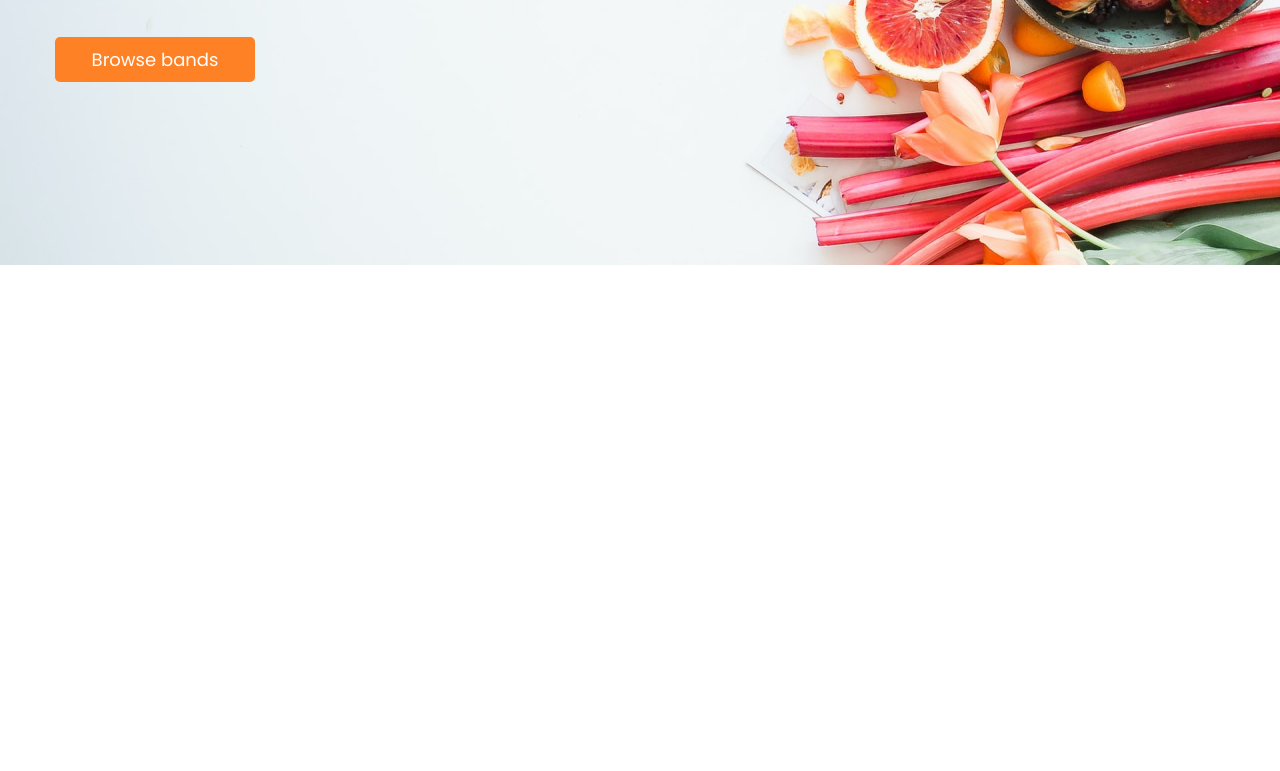
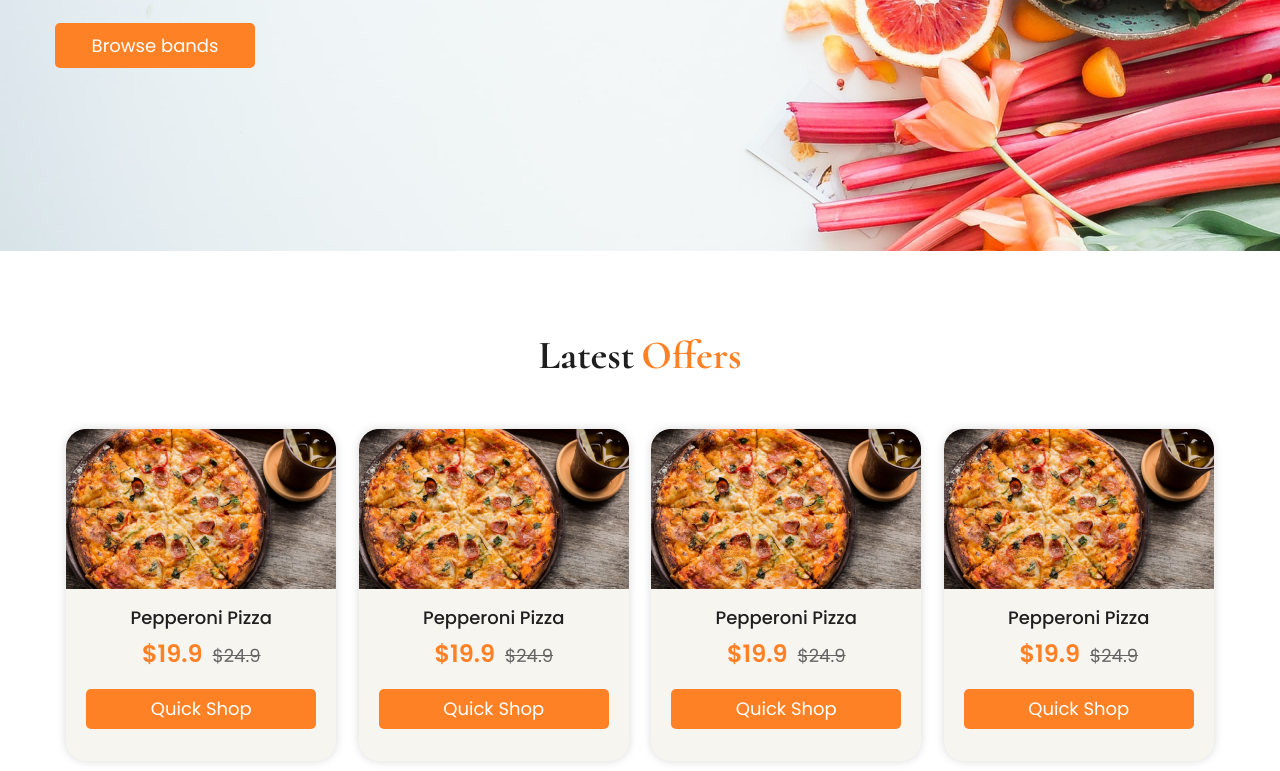
Before and after one commit to Rishkin/bakery, a website: page src/index.html in a window 1280 px wide. Shown: the part 384-1155 px from the top of the page. Before the commit the page ends 800 px from the top, so only its background shows below. Drawn offline with Linux system fonts and the light colour scheme.

Commit message:
add latest

```diff
--- a/src/index.html
+++ b/src/index.html
@@ -46,7 +46,6 @@
 </head>
 <body>
     <header>
-        <div class="kosyak">Исправить надо</div>
         <div class="main">
             <div class="container main__wrapper">
                 <div class="logo">
@@ -118,6 +117,7 @@
         </div>
     </header>
     <main>
+
         <section class="banner">
             <div class="banner__image">
                 <style>.banner__image {background-image: url('../img/banner.png');}</style>
@@ -128,6 +128,64 @@
                 </div>
             </div>
         </section>
+
+        <section class="latest">
+            <div class="container latest">
+                <div class="title">Latest<span>Offers</span></div>
+                <div class="latest__wrapper">
+
+                    <div class="latest__wrapper-item">
+                        <div class="image"><img src="/img/latest/1.png" alt="image"></div>
+                        <div class="wrap-bg">
+                            <div class="name">Pepperoni Pizza</div>
+                            <div class="price">
+                                <div class="price__actual">$19.9</div>
+                                <div class="price__old">$24.9</div>
+                            </div>
+                            <div class="btn"><a class="button" href="#">Quick Shop</a></div>
+                        </div>
+                    </div>
+
+                    <div class="latest__wrapper-item">
+                        <div class="image"><img src="/img/latest/1.png" alt="image"></div>
+                        <div class="wrap-bg">
+                            <div class="name">Pepperoni Pizza</div>
+                            <div class="price">
+                                <div class="price__actual">$19.9</div>
+                                <div class="price__old">$24.9</div>
+                            </div>
+                            <div class="btn"><a class="button" href="#">Quick Shop</a></div>
+                        </div>
+                    </div>
+
+                    <div class="latest__wrapper-item">
+                        <div class="image"><img src="/img/latest/1.png" alt="image"></div>
+                        <div class="wrap-bg">
+                            <div class="name">Pepperoni Pizza</div>
+                            <div class="price">
+                                <div class="price__actual">$19.9</div>
+                                <div class="price__old">$24.9</div>
+                            </div>
+                            <div class="btn"><a class="button" href="#">Quick Shop</a></div>
+                        </div>
+                    </div>
+
+                    <div class="latest__wrapper-item">
+                        <div class="image"><img src="/img/latest/1.png" alt="image"></div>
+                        <div class="wrap-bg">
+                            <div class="name">Pepperoni Pizza</div>
+                            <div class="price">
+                                <div class="price__actual">$19.9</div>
+                                <div class="price__old">$24.9</div>
+                            </div>
+                            <div class="btn"><a class="button" href="#">Quick Shop</a></div>
+                        </div>
+                    </div>
+
+                </div>
+            </div>
+        </section>
+
     </main>
 
     <script src="js/script.js"></script>
--- a/src/sass/blocks/_latest.scss
+++ b/src/sass/blocks/_latest.scss
@@ -0,0 +1,94 @@
+.title {
+    padding-top: 80px;
+    font-family: 'Cormorant', serif;
+    font-weight: bold;
+    font-size: 40px;
+    line-height: 48px;
+    text-align: center;
+    color: var(--dark-font);
+    span {
+        padding-left: 7px;
+        color: var(--main-color);
+    }
+}
+.latest {
+    &__wrapper {
+        padding-top: 40px;
+        display: flex;
+        justify-content: space-around;
+        align-items: center;
+        flex-wrap: wrap;
+        &-item {
+            padding: 10px;
+            .image {
+                width: 270px;
+                height: 160px;
+                border-radius: 20px 20px 0px 0px;
+                box-shadow: 0px 0px 10px rgba(0, 0, 0, 0.15);
+                img {
+                    width: 100%;
+                    height: 100%;
+                    object-fit: cover;
+                }
+            }
+            .wrap-bg {
+                width: 270px;
+                min-height: 172px;
+                background: #F7F5F0;
+                box-shadow: 0px 0px 10px rgba(0, 0, 0, 0.15);
+                border-radius: 0px 0px 20px 20px;
+                .name {
+                    padding: 20px 8px 0 8px;
+                    font-family: 'Poppins', sans-serif;
+                    font-weight: 500;
+                    font-size: 18px;
+                    text-align: center;
+                    color: var(--dark-font);
+                }
+                .price {
+                    display: flex;
+                    justify-content: center;
+                    &__actual {
+                        padding-top: 15px;
+                        font-family: 'Poppins', sans-serif;
+                        font-weight: 600;
+                        font-size: 24px;
+                        color: var(--main-color);
+                    }
+                    &__old {
+                        padding: 15px 0 0 10px;
+                        font-family: 'Poppins', sans-serif;
+                        font-size: 18px;
+                        line-height: 27px;
+                        text-decoration-line: line-through;
+                        color: #656565;
+                    }
+                }
+                .btn {
+                    display: flex;
+                    justify-content: center;
+                    .button {
+                        display: flex;
+                        align-items: center;
+                        justify-content: center;
+                        margin-top: 20px;
+                        width: 230px;
+                        height: 40px;
+                        background: var(--main-color);
+                        border-radius: 5px;
+                        text-decoration: none;
+                        font-family: 'Poppins', sans-serif;
+                        font-size: 18px;
+                        line-height: 20px;
+                        font-weight: 400;
+                        color: var(--white);
+                        transition: background 0.3s;
+                    }
+                    .button:hover {
+                        background: var(--main-hover-color);
+                    }
+                }
+            }
+        }
+    }
+}
```
Also changed, not shown: dist/css/style.min.css, dist/img/latest/1.png (added), dist/index.html, src/css/style.min.css, src/img/latest/1.png (added), 1 other file.
